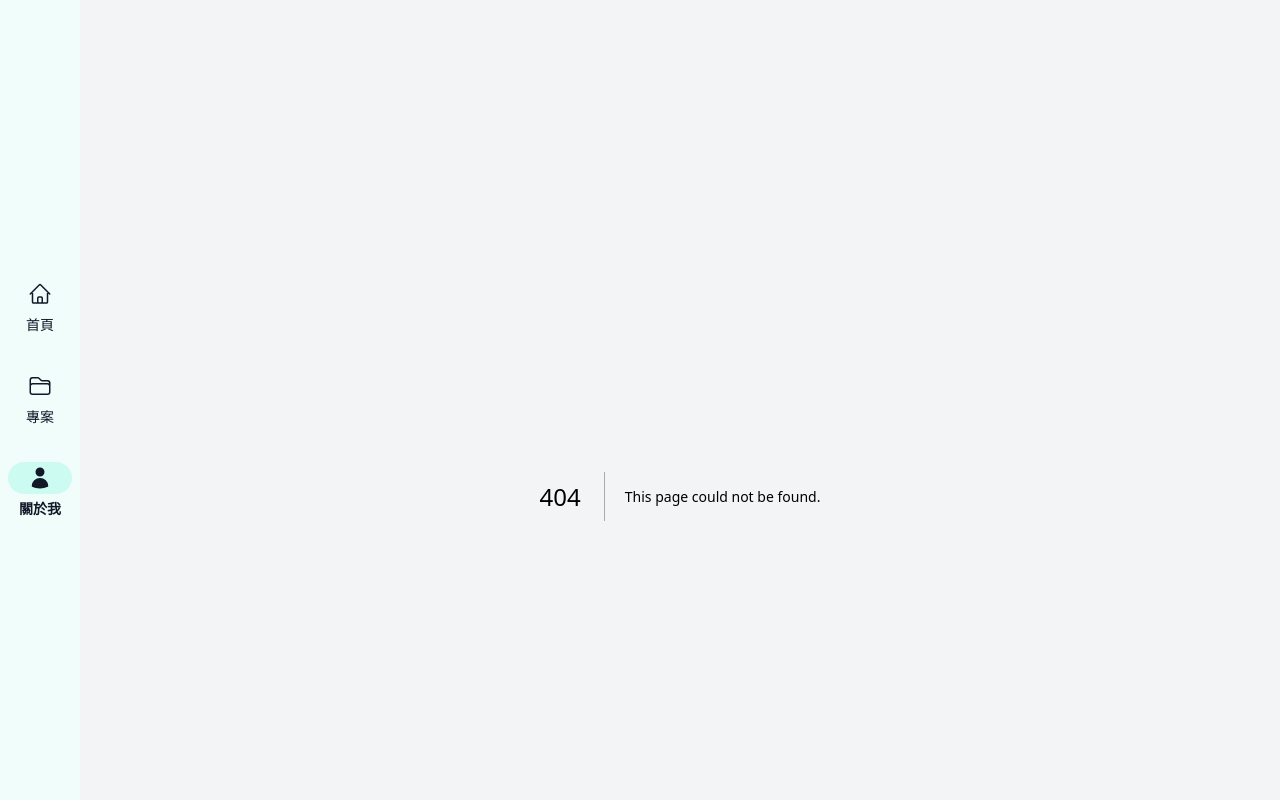
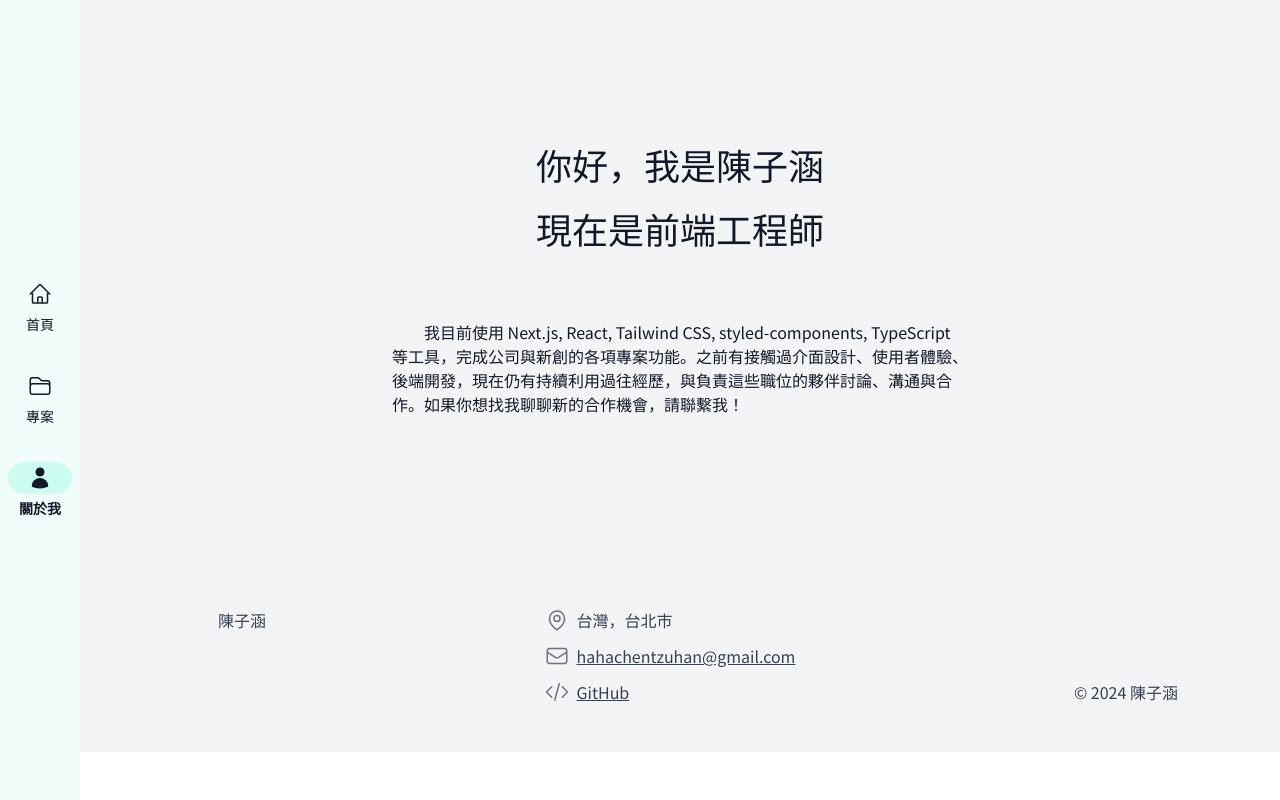
Before and after one commit to TzuHanChen/personal-website, a Next.js app: page /about in a window 1280 px wide. Before the commit this address had no page. Shown: the top 800 px of the page. Built offline with nearby package versions, Linux system fonts and the light colour scheme; a web font is replaced by a local one.

Commit message:
新增專案和關於我頁面

```diff
--- /dev/null
+++ b/app/about/page.tsx
@@ -0,0 +1,19 @@
+import type { Metadata } from "next";
+
+export const metadata: Metadata = {
+  title: "關於我 | 陳子涵",
+  description: "陳子涵的自我介紹",
+};
+
+export default function About() {
+  return (
+    <div className="text-gray-900 flex flex-col gap-6">
+      <h1 className="text-2xl text-center md:text-4xl">你好，我是陳子涵</h1>
+      <p className="text-2xl text-center md:text-4xl">現在是前端工程師</p>
+
+      <br />
+
+      <p className="mx-auto w-full max-w-144">　　我目前使用 Next.js, React, Tailwind CSS, styled-components, TypeScript 等工具，完成公司與新創的各項專案功能。之前有接觸過介面設計、使用者體驗、後端開發，現在仍有持續利用過往經歷，與負責這些職位的夥伴討論、溝通與合作。如果你想找我聊聊新的合作機會，請聯繫我！</p>
+    </div>
+  )
+}
--- a/app/layout.tsx
+++ b/app/layout.tsx
@@ -1,14 +1,8 @@
 /* eslint-disable @next/next/no-page-custom-font */
-import type { Metadata } from "next";
 import { NotoSansTC, NotoSerifTC } from "@/ui/fonts";
 import Header from "@/ui/header";
 import Footer from "@/ui/footer";
 import "./globals.css";
-
-export const metadata: Metadata = {
-  title: "陳子涵",
-  description: "陳子涵的個人網站",
-};
 
 export default function RootLayout({
   children,
@@ -20,7 +14,7 @@ export default function RootLayout({
       <head></head>
       <body className={`relative ${NotoSansTC.className}`}>
         <Header />
-        <main className="bg-gray-100 py-24 px-6 flex flex-col gap-16 md:ml-20">
+        <main className="bg-gray-100 py-24 px-6 flex flex-col gap-16 md:ml-20 md:px-24 lg:py-36 lg:gap-24">
           {children}
         </main>
         <Footer />
--- a/app/page.tsx
+++ b/app/page.tsx
@@ -1,8 +1,14 @@
+import type { Metadata } from "next";
 import PageButton from "@/ui/page-button"
+
+export const metadata: Metadata = {
+  title: "陳子涵",
+  description: "陳子涵的個人網站",
+};
 
 function Hero() {
   return (
-    <section className="rounded-3xl bg-white py-12 px-6 text-gray-900">
+    <section className="mx-auto w-full max-w-270 rounded-3xl bg-white py-12 px-6 text-gray-900">
       <h1 className="mb-2 text-2xl text-center md:mb-4 md:text-4xl">你好，我是陳子涵</h1>
       <p className="text-2xl text-center md:text-4xl">現在是前端工程師</p>
     </section>
@@ -11,9 +17,9 @@ function Hero() {
 
 function Project() {
   return (
-    <section className="text-gray-900">
+    <section className="mx-auto w-full max-w-270">
       <div className="flex flex-col gap-6">
-        <h2 className="text-4xl font-bold md:text-5xl">專案</h2>
+        <h2 className="text-4xl font-bold text-gray-900 md:text-5xl">專案</h2>
 
         <div>卡片</div>
 
@@ -25,13 +31,11 @@ function Project() {
 
 function About() {
   return (
-    <section className="text-gray-900">
-      <div className="flex flex-col gap-6">
-        <h2 className="text-4xl font-bold md:text-5xl">關於我</h2>
-        <p>參與過產品開發流程的各項工作後，我選擇以前端工程作為本人職業。<br />
-          期許自己能夠利用過往經驗，與來自各領域的同事順利合作。</p>
-        <PageButton text="自我介紹" href="/about" />
-      </div>
+    <section className="mx-auto max-w-144 text-gray-900 flex flex-col gap-6">
+      <h2 className="text-4xl font-bold md:text-5xl">關於我</h2>
+      <p>參與過產品開發流程的各項工作後，我選擇以前端工程作為本人職業。<br />
+        期許自己能夠利用過往經驗，與來自各領域的同事順利合作。</p>
+      <PageButton text="自我介紹" href="/about" />
     </section>
   )
 }
--- /dev/null
+++ b/app/project/page.tsx
@@ -0,0 +1,16 @@
+import type { Metadata } from "next";
+
+export const metadata: Metadata = {
+  title: "專案 | 陳子涵",
+  description: "陳子涵的專案",
+};
+
+export default function Project() {
+  return (
+    <div className="text-gray-900 flex flex-col gap-6">
+      <h2 className="text-4xl font-bold md:text-5xl">專案</h2>
+      <p>篩選、排序、版面</p>
+      <div>卡片</div>
+    </div>
+  )
+}
--- a/package.json
+++ b/package.json
@@ -1,6 +1,6 @@
 {
   "name": "personal-website-new",
-  "version": "0.0.2",
+  "version": "0.0.3",
   "private": true,
   "scripts": {
     "dev": "next dev",
--- a/tailwind.config.ts
+++ b/tailwind.config.ts
@@ -8,11 +8,10 @@ const config: Config = {
   ],
   theme: {
     extend: {
-      backgroundImage: {
-        "gradient-radial": "radial-gradient(var(--tw-gradient-stops))",
-        "gradient-conic":
-          "conic-gradient(from 180deg at 50% 50%, var(--tw-gradient-stops))",
-      },
+      spacing: {
+        '144': '36rem',
+        '270': '67.5rem'
+      }
     },
   },
   plugins: [],
```
